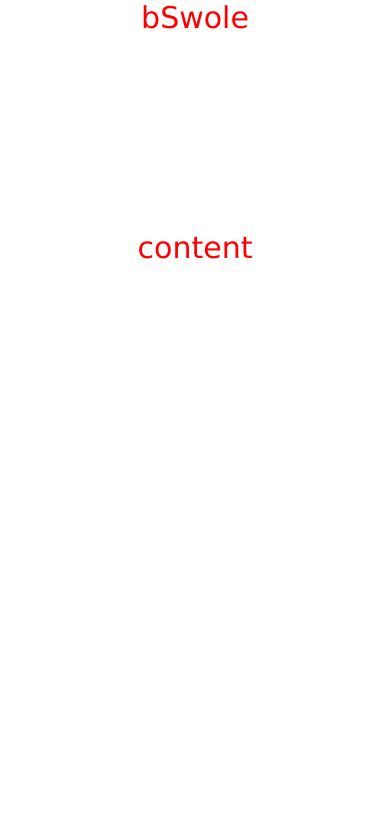
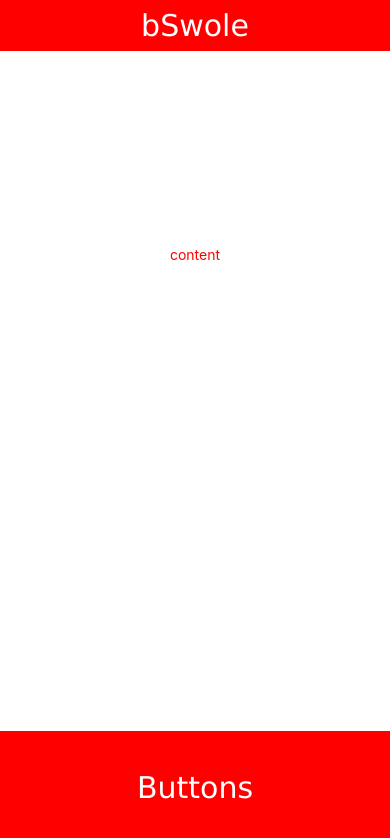
Before and after one commit to joedownard/bSwole, a React Native app: screen / in a window 390 px wide. Shown: the top 838 px of the page. Built offline with nearby package versions, Linux system fonts and the light colour scheme.

Commit message:
testing layout

```diff
--- a/App.js
+++ b/App.js
@@ -7,9 +7,12 @@ export default function App() {
       <View style={styles.header}>
         <Text style={styles.title}>bSwole</Text>
       </View>
-      <View style={styles.content}>
-        <Text style={styles.title}>content</Text>
+      <View style={styles.main}>
+        <Text style={styles.content}>content</Text>
       </View>
+        <View style={styles.footer}>
+            <Text style={styles.title}>Buttons</Text>
+        </View>
     </View>
   );
 }
@@ -17,19 +20,36 @@ export default function App() {
 const styles = StyleSheet.create({
     header: {
         flex: 1,
+        backgroundColor: 'red',
         alignItems: 'center',
         justifyContent: 'center',
+        fontSize: 64,
+        padding: '2%',
     },
 
     title: {
-        color: 'red',
+        color: 'white',
         fontStyle: 'bold',
         fontFamily: 'Verdana',
         fontSize: 30,
     },
-    content: {
+    main: {
         alignItems: 'center',
         justifyContent: 'center',
         marginTop: '50%',
     },
+    content: {
+        color: 'red',
+    },
+    footer: {
+        flex: 1,
+        backgroundColor: 'red',
+        alignItems: 'center',
+        justifyContent: 'bottom',
+        fontSize: 64,
+        padding: '10%',
+        position: 'fixed',
+        bottom: 0,
+        width: '100%',
+    },
 });
```
